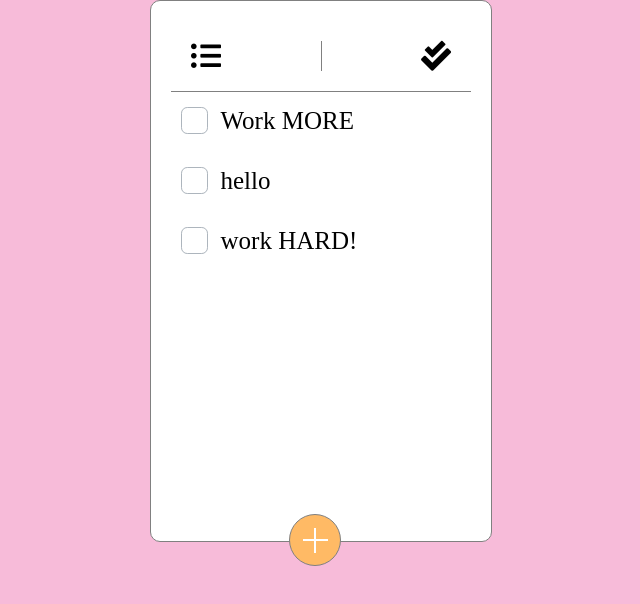
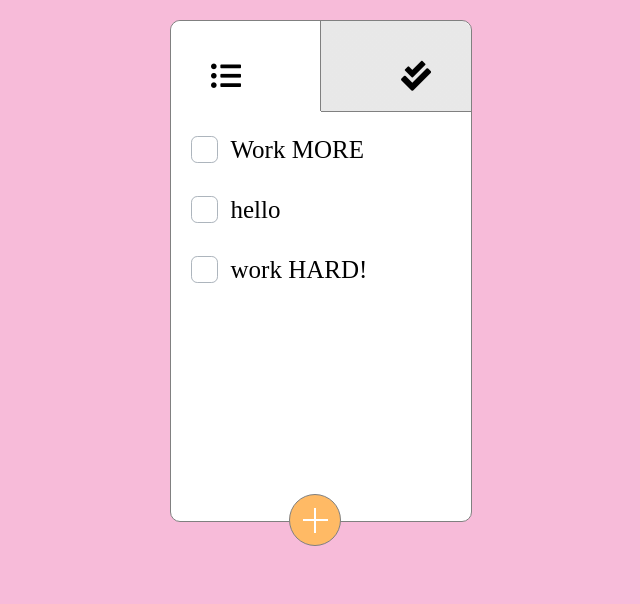
Before and after one commit to Yyyurii/To-do-list, a plain HTML site: page src/index.html in a window 1280 px wide. Both pictures are taken after a click on the element 575 px from the left and 56 px from the top of the page. Shown: the whole page, without its empty margins (319-959 px from the left). Drawn offline with nearby package versions, Linux system fonts and the light colour scheme.

Commit message:
on click style allTasks and doneTas

```diff
--- a/src/assets/styles/index.css
+++ b/src/assets/styles/index.css
@@ -1,5 +1,6 @@
+@import './resset.css';
 @import './checkbox.css';
-@import './resset.css';
+
 body {
   background-color: rgb(247, 187, 217);
 }
@@ -7,12 +8,12 @@ body {
 .app {
   display: flex;
   flex-direction: column;
-  margin: 0 auto;
+  margin: 20px auto 0;
   width: 300px;
   height: 500px;
   border: 1px solid gray;
   border-radius: 10px;
-  padding: 20px;
+  /* padding: 20px; */
   background-color: white;
   position: relative;
 }
@@ -20,13 +21,15 @@ body {
 .header {
   display: flex;
   justify-content: space-between;
-  padding: 20px;
-  border-bottom: 1px solid grey;
+  padding: 40px 40px 20px;
+  background: linear-gradient(to right, white 50%, #8080802e 50%);
+  border-top-left-radius: 10px;
+  border-top-right-radius: 10px;
 }
+
 
 .header__all-posts {
   width: 50%;
-  border-right: 1px solid grey;
 }
 
 .header__done-posts {
@@ -38,6 +41,24 @@ body {
   font-size: 30px;
 }
 
+.header__line-between {
+  width: 1px;
+  height: 90px;
+  background-color: grey;
+  position: absolute;
+  top: 0;
+  right: 150px;
+}
+
+.header__line-bottom {
+  width: 150px;
+  height: 1px;
+  background: grey;
+  position: absolute;
+  top: 90px;
+  right: 0;
+}
+
 .plus-btn {
   width: 50px;
   height: 50px;
@@ -45,20 +66,23 @@ body {
   border-radius: 50%;
   position: absolute;
   bottom: -25px;
-  right: 150px;
+  right: 130px;
   background-color: gainsboro;
   z-index: 2;
 
   background:
-    linear-gradient(#fff,#fff),
-    linear-gradient(#fff,#fff),
+    linear-gradient(#fff, #fff),
+    linear-gradient(#fff, #fff),
     #ffba65;
-  background-position:center;
-  background-size: 50% 2px,2px 50%; /*thickness = 2px, length = 50% (25px)*/
-  background-repeat:no-repeat;
+  background-position: center;
+  background-size: 50% 2px, 2px 50%;
+  /*thickness = 2px, length = 50% (25px)*/
+  background-repeat: no-repeat;
 }
 
-
+.posts-list {
+  padding: 10px;
+}
 
 .posts-list__item {
   padding: 15px 10px;
@@ -77,7 +101,7 @@ body {
   display: none;
   position: absolute;
   bottom: 35px;
-  left: 45px;
+  left: 25px;
   font-size: 20px;
 }
 
--- a/src/index.html
+++ b/src/index.html
@@ -18,10 +18,11 @@
         <div class="header__all-posts">
           <i class="fas fa-list-ul"></i>
         </div>
+        <div class="header__line-between"></div>
         <div class="header__done-posts">
-          <!-- <i class="fas fa-check"></i> -->
           <i class="fas fa-check-double"></i>
         </div>
+        <div class="header__line-bottom"></div>
       </div>
 
       <div class="posts-list">
--- a/src/scripts/index.js
+++ b/src/scripts/index.js
@@ -1,6 +1,5 @@
 // для створення записів/завдання
 const parent = document.querySelector('.posts-list');
-
 
 const post = (text) => {
   const element = document.createElement('div');
@@ -30,6 +29,7 @@ postList.addEventListener('click', (e) => {
 })
 
 // btn 'add' анімація
+// при додаванні постів спрацьовує декілька раз, можливо помилка в цій функції
 $('.plus-btn').click(() => {
   const postInput = $('.post-input');
   postInput.slideToggle('1000');
@@ -51,20 +51,28 @@ $('.plus-btn').click(() => {
 // Показує всі або виконані завдання
 const doneTaskBtn = document.querySelector('.header__done-posts');
 const allTaskBtn = document.querySelector('.header__all-posts');
-const postListItem = document.querySelectorAll('.posts-list__item');
+const header = document.querySelector('.header');
+const headerLineBottom = document.querySelector('.header__line-bottom');
+let postListItem = document.querySelectorAll('.posts-list__item');
 
 doneTaskBtn.addEventListener('click', () => {
   postListItem.forEach(element => {
     if (element.classList.contains('done')) {
-      element.style.display = 'block'
+      element.style.display = 'block';
+      headerLineBottom.style.cssText = 'width: 150px; left: 0;';
+      header.style.cssText = 'background: linear-gradient(to right, #8080802e 50%, white 50%);';
     } else {
       element.style.display = 'none'
+      header.style.cssText = 'background: linear-gradient(to right, #8080802e 50%, white 50%);';
+      headerLineBottom.style.cssText = 'left: 0;';
     }
   });
 })
 
 allTaskBtn.addEventListener('click', () => {
   postListItem.forEach(element => {
-    element.style.display = 'block'
+    element.style.display = 'block';
+    header.style.cssText = 'background: linear-gradient(to right, white 50%, #8080802e 50%);';
+      headerLineBottom.style.cssText = 'right: 0;';
   })
 })
```
